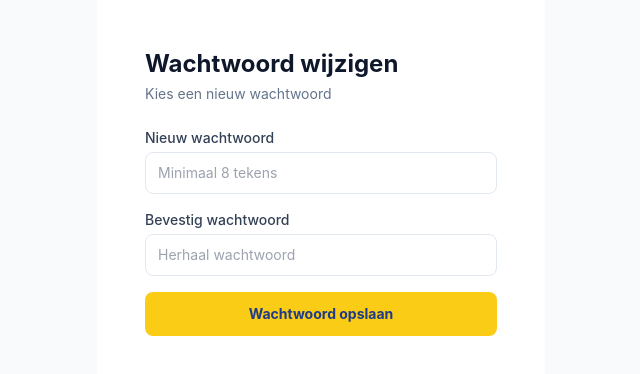
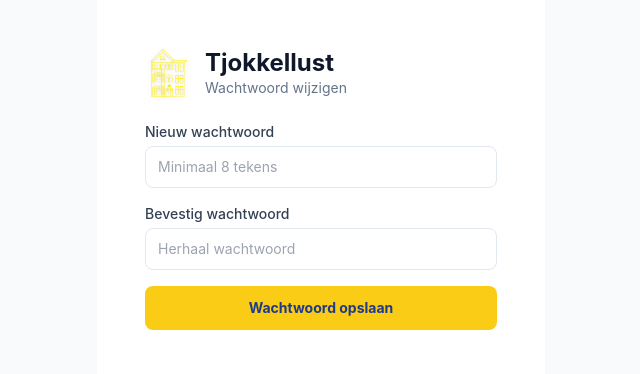
Before and after one commit to Elliot-Archer/vibehouse, a Next.js app: page /wachtwoord in a window 1280 px wide. Shown: the top 374 px of the page, without its empty margins (319-959 px from the left). Built offline with nearby package versions, Linux system fonts and the light colour scheme; no server answers.

Commit message:
Add logo to profile/password page

```diff
--- a/src/app/wachtwoord/page.tsx
+++ b/src/app/wachtwoord/page.tsx
@@ -38,8 +38,13 @@ export default function WachtwoordPage() {
 
   return (
     <div className="px-4 pt-12 pb-8 max-w-sm mx-auto">
-      <h1 className="text-2xl font-bold text-slate-900 mb-1">Wachtwoord wijzigen</h1>
-      <p className="text-sm text-slate-500 mb-6">Kies een nieuw wachtwoord</p>
+      <div className="flex items-center gap-3 mb-6">
+        <img src="/logo.png" alt="Tjokkellust" className="w-12 h-12 object-contain drop-shadow" />
+        <div>
+          <h1 className="text-2xl font-bold text-slate-900 leading-tight">Tjokkellust</h1>
+          <p className="text-sm text-slate-500">Wachtwoord wijzigen</p>
+        </div>
+      </div>
 
       {success ? (
         <div className="bg-green-50 border border-green-200 rounded-xl p-4 text-center">
```
